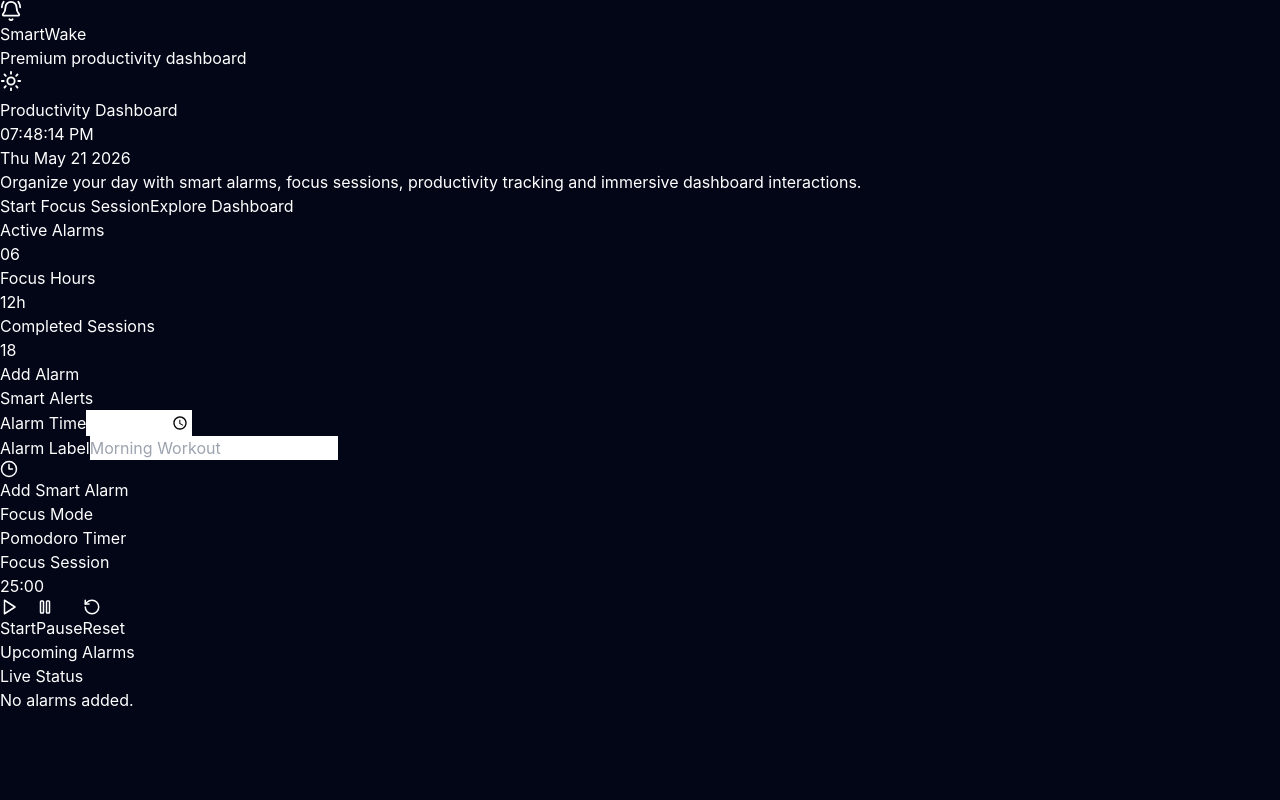
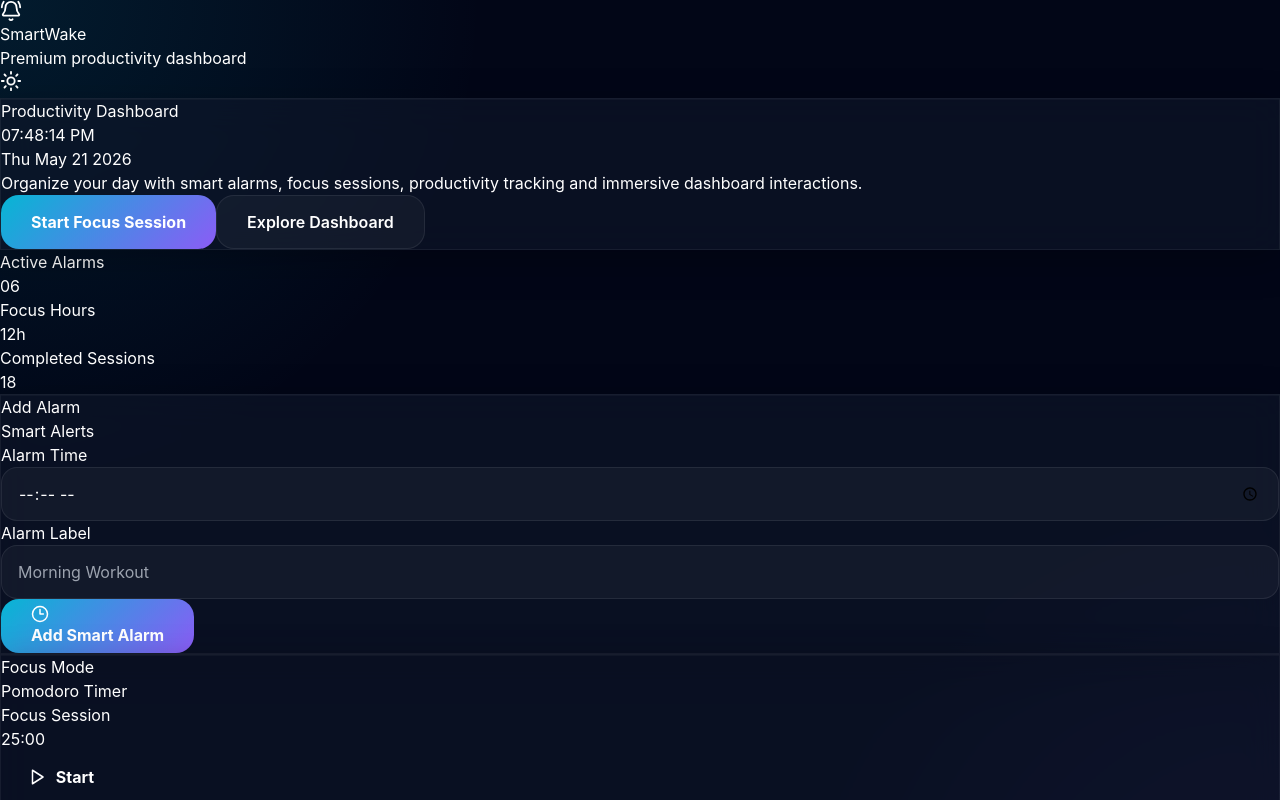
Before and after one commit to Mridulhasija/smartwake-dashboard, a React (Vite) app: page / in a window 1280 px wide. Shown: the top 800 px of the page. Built offline with nearby package versions, Linux system fonts and the light colour scheme.

Commit message:
Update index.css

```diff
--- a/src/index.css
+++ b/src/index.css
@@ -18,3 +18,95 @@
 button {
 cursor: pointer;
 }
+@tailwind base;
+@tailwind components;
+@tailwind utilities;
+html {
+scroll-behavior: smooth;
+}
+body {
+margin: 0;
+min-height: 100vh;
+overflow-x: hidden;
+font-family: Inter, sans-serif;
+background: #020617;
+color: white;
+}
+* {
+box-sizing: border-box;
+}
+button {
+cursor: pointer;
+}
+.app-bg {
+background:
+radial-gradient(circle at top left, rgba(6,182,212,0.12), transparent 30%),
+radial-gradient(circle at bottom right, rgba(139,92,246,0.12), transparent
+30%),
+#020617;
+}
+.glass {
+background: rgba(15, 23, 42, 0.62);
+backdrop-filter: blur(18px);
+border: 1px solid rgba(255,255,255,0.06);
+box-shadow:
+0 10px 35px rgba(0,0,0,0.25),
+inset 0 1px 0 rgba(255,255,255,0.03);
+}
+.primary-btn {
+height: 54px;
+padding: 0 30px;
+border-radius: 18px;
+border: none;
+background: linear-gradient(135deg,#06b6d4,#8b5cf6);
+color: white;
+font-weight: 700;
+transition: all 0.28s ease;
+}
+.primary-btn:hover {
+transform: translateY(-2px);
+box-shadow: 0 14px 35px rgba(6,182,212,0.25);
+}
+.secondary-btn {
+height: 54px;
+padding: 0 30px;
+border-radius: 18px;
+border: 1px solid rgba(255,255,255,0.08);
+background: rgba(255,255,255,0.04);
+color: white;
+font-weight: 600;
+transition: all 0.28s ease;
+}
+.secondary-btn:hover {
+background: rgba(255,255,255,0.08);
+transform: translateY(-2px);
+}
+.timer-btn {
+min-width: 120px;
+height: 52px;
+border: none;
+border-radius: 16px;
+display: flex;
+align-items: center;
+justify-content: center;
+gap: 10px;
+font-weight: 700;
+transition: all 0.25s ease;
+}
+.timer-btn:hover {
+transform: translateY(-2px) scale(1.02);
+}
+.input-modern {
+width: 100%;
+height: 54px;
+border-radius: 16px;
+border: 1px solid rgba(255,255,255,0.08);
+background: rgba(255,255,255,0.04);
+color: white;
+padding: 0 16px;
+outline: none;
+}
+.input-modern:focus {
+border-color: #06b6d4;
+box-shadow: 0 0 0 4px rgba(6,182,212,0.12);
+}
```
